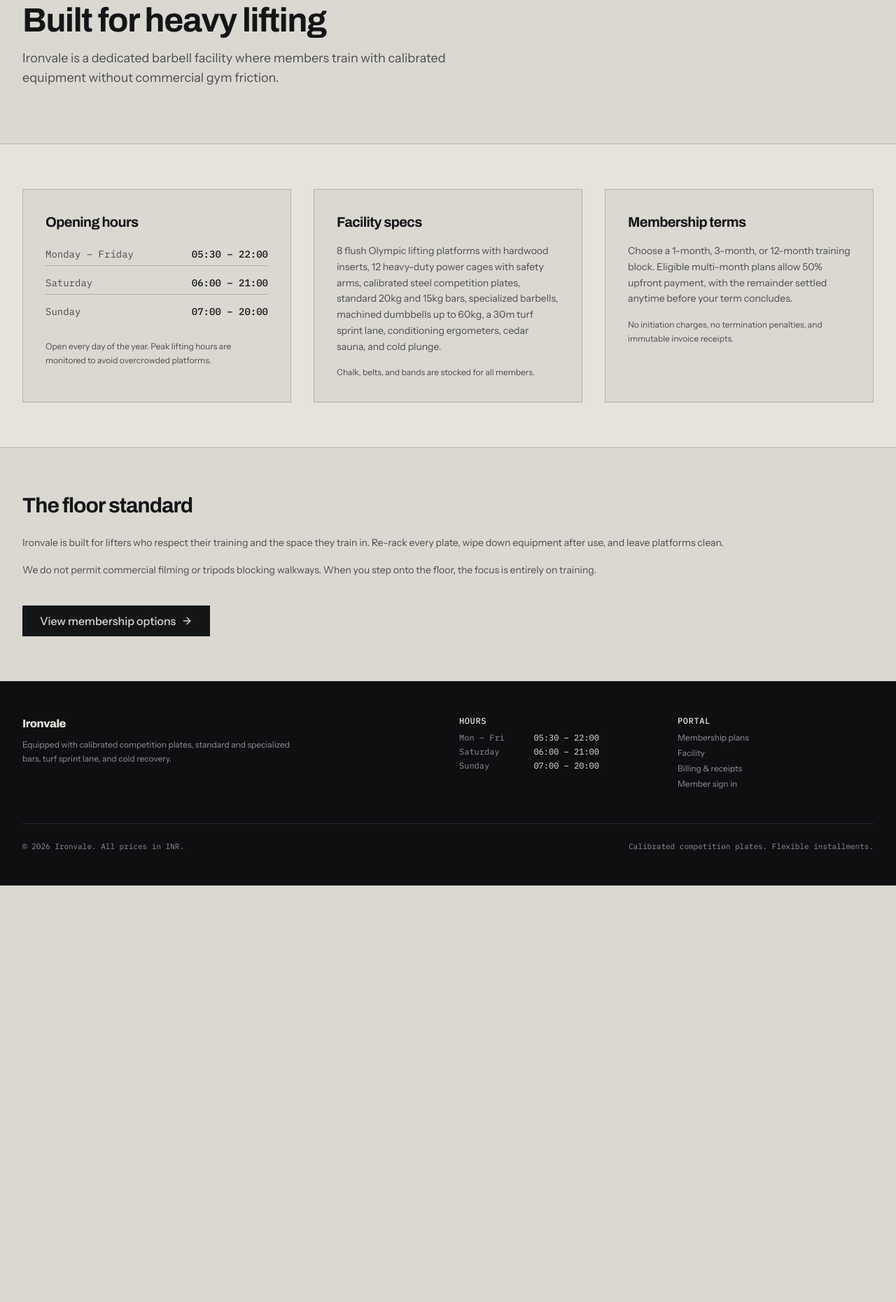
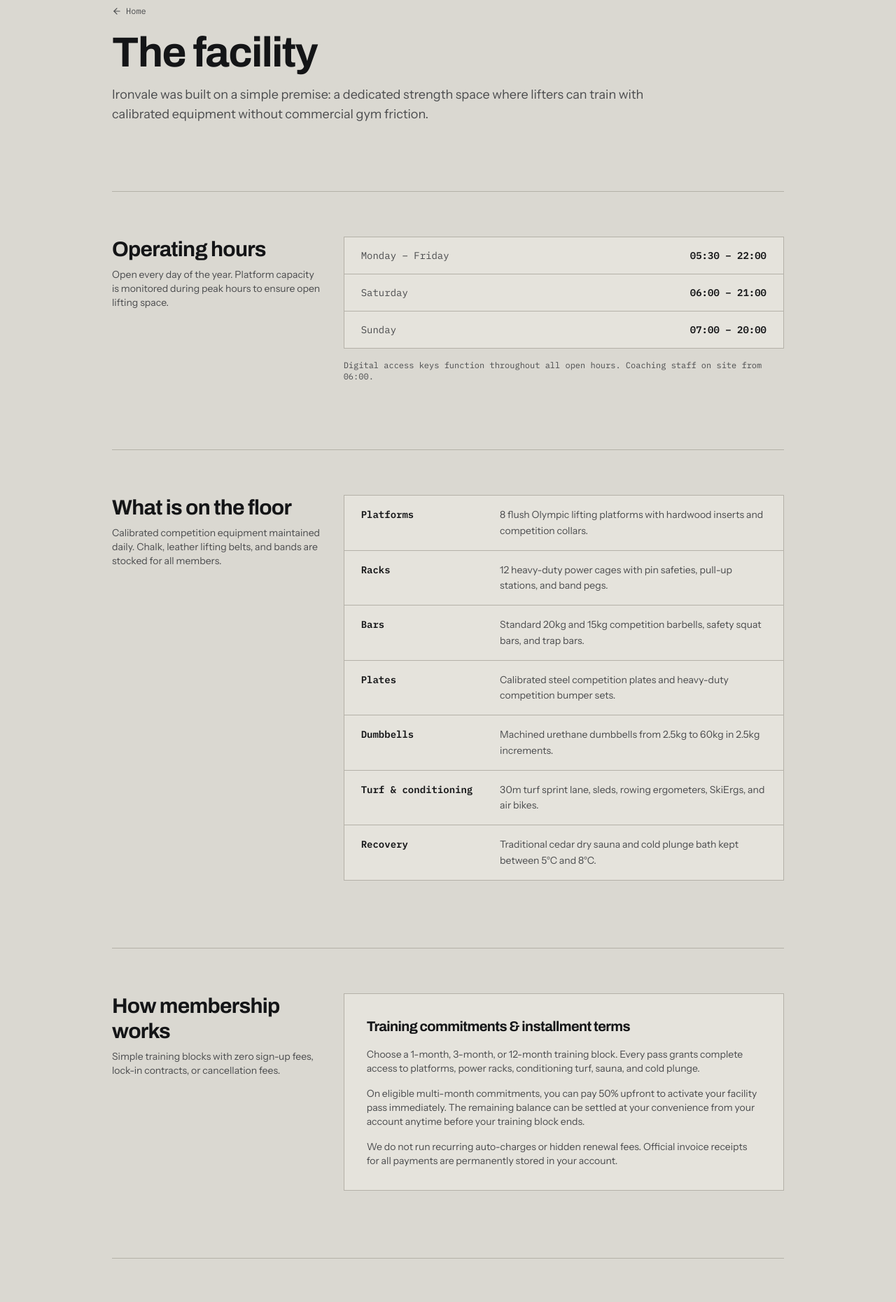
Before and after one commit to Ishank-GH/fitness-subscriptions, a Next.js app: page /about in a window 1280 px wide. Shown: the part 140-2000 px from the top of the page at 70% size. Before the commit the page ends 1405 px from the top, so only its background shows below. Built offline with nearby package versions, Linux system fonts and the light colour scheme; no server answers.

Commit message:
style: restyle about page into plain sections without icon cards

```diff
--- a/src/app/about/page.tsx
+++ b/src/app/about/page.tsx
@@ -1,103 +1,198 @@
 import Link from "next/link";
-import { ArrowRight } from "lucide-react";
+import { ArrowLeft, ArrowUpRight } from "lucide-react";
 import { Button } from "@/components/ui/button";
 
 export const metadata = {
-  title: "Facility | Ironvale",
+  title: "Facility & equipment | Ironvale",
   description:
-    "Calibrated equipment, operating hours, and membership terms at Ironvale.",
+    "Operating hours, calibrated competition equipment, and membership terms at Ironvale.",
 };
+
+const SCHEDULE = [
+  { days: "Monday – Friday", hours: "05:30 – 22:00" },
+  { days: "Saturday", hours: "06:00 – 21:00" },
+  { days: "Sunday", hours: "07:00 – 20:00" },
+];
+
+const INVENTORY = [
+  {
+    category: "Platforms",
+    spec: "8 flush Olympic lifting platforms with hardwood inserts and competition collars.",
+  },
+  {
+    category: "Racks",
+    spec: "12 heavy-duty power cages with pin safeties, pull-up stations, and band pegs.",
+  },
+  {
+    category: "Bars",
+    spec: "Standard 20kg and 15kg competition barbells, safety squat bars, and trap bars.",
+  },
+  {
+    category: "Plates",
+    spec: "Calibrated steel competition plates and heavy-duty competition bumper sets.",
+  },
+  {
+    category: "Dumbbells",
+    spec: "Machined urethane dumbbells from 2.5kg to 60kg in 2.5kg increments.",
+  },
+  {
+    category: "Turf & conditioning",
+    spec: "30m turf sprint lane, sleds, rowing ergometers, SkiErgs, and air bikes.",
+  },
+  {
+    category: "Recovery",
+    spec: "Traditional cedar dry sauna and cold plunge bath kept between 5°C and 8°C.",
+  },
+];
 
 export default function AboutPage() {
   return (
-    <div className="flex flex-col">
-      <section className="border-b border-border py-16 md:py-20 bg-background">
-        <div className="container mx-auto max-w-7xl px-4 sm:px-6 lg:px-8 space-y-4">
-          <h1 className="text-4xl md:text-5xl font-bold tracking-tight text-foreground font-display">
-            Built for heavy lifting
+    <div className="container mx-auto max-w-5xl px-4 sm:px-6 lg:px-8 py-12 sm:py-20 space-y-16 sm:space-y-24 bg-background">
+      {/* Page Header */}
+      <div className="space-y-4 max-w-3xl">
+        <Link
+          href="/"
+          className="font-mono text-xs text-muted-foreground hover:text-foreground inline-flex items-center gap-1.5 transition-colors"
+        >
+          <ArrowLeft className="h-3.5 w-3.5" />
+          Home
+        </Link>
+        <h1 className="font-display font-bold text-4xl sm:text-5xl md:text-6xl tracking-tight text-foreground">
+          The facility
         </h1>
-          <p className="text-muted-foreground text-base md:text-lg max-w-2xl leading-relaxed">
-            Ironvale is a dedicated barbell facility where members train with calibrated equipment without commercial gym friction.
+        <p className="text-base sm:text-lg text-muted-foreground leading-relaxed">
+          Ironvale was built on a simple premise: a dedicated strength space where lifters can train with calibrated equipment without commercial gym friction.
+        </p>
+      </div>
+
+      {/* Section 1: Operating Hours */}
+      <section className="border-t border-border pt-12 sm:pt-16 grid grid-cols-1 md:grid-cols-12 gap-8 items-start">
+        <div className="md:col-span-4 space-y-2">
+          <h2 className="font-display font-bold text-2xl sm:text-3xl tracking-tight text-foreground">
+            Operating hours
+          </h2>
+          <p className="text-xs sm:text-sm text-muted-foreground leading-relaxed">
+            Open every day of the year. Platform capacity is monitored during peak hours to ensure open lifting space.
+          </p>
+        </div>
+
+        <div className="md:col-span-8 space-y-4">
+          <div className="rounded-sm border border-border bg-card divide-y divide-border font-mono text-xs sm:text-sm">
+            {SCHEDULE.map((s) => (
+              <div
+                key={s.days}
+                className="flex items-center justify-between p-4 sm:px-6"
+              >
+                <span className="text-muted-foreground">{s.days}</span>
+                <span className="text-foreground font-semibold tabular-nums">
+                  {s.hours}
+                </span>
+              </div>
+            ))}
+          </div>
+          <p className="text-xs font-mono text-muted-foreground">
+            Digital access keys function throughout all open hours. Coaching staff on site from 06:00.
           </p>
         </div>
       </section>
 
-      <section className="border-b border-border py-16 bg-card">
-        <div className="container mx-auto max-w-7xl px-4 sm:px-6 lg:px-8">
-          <div className="grid grid-cols-1 md:grid-cols-3 gap-8">
-            <div className="rounded-sm border border-border bg-background p-6 md:p-8 space-y-4">
-              <h2 className="text-xl font-bold text-foreground font-display">
-                Opening hours
+      {/* Section 2: What Is on the Floor */}
+      <section className="border-t border-border pt-12 sm:pt-16 grid grid-cols-1 md:grid-cols-12 gap-8 items-start">
+        <div className="md:col-span-4 space-y-2">
+          <h2 className="font-display font-bold text-2xl sm:text-3xl tracking-tight text-foreground">
+            What is on the floor
           </h2>
-              <div className="space-y-2 text-sm text-muted-foreground font-mono">
-                <div className="flex justify-between py-1.5 border-b border-border/50">
-                  <span>Monday – Friday</span>
-                  <span className="text-foreground font-medium">05:30 – 22:00</span>
-                </div>
-                <div className="flex justify-between py-1.5 border-b border-border/50">
-                  <span>Saturday</span>
-                  <span className="text-foreground font-medium">06:00 – 21:00</span>
-                </div>
-                <div className="flex justify-between py-1.5">
-                  <span>Sunday</span>
-                  <span className="text-foreground font-medium">07:00 – 20:00</span>
-                </div>
-              </div>
-              <p className="text-xs text-muted-foreground leading-relaxed pt-2">
-                Open every day of the year. Peak lifting hours are monitored to avoid overcrowded platforms.
+          <p className="text-xs sm:text-sm text-muted-foreground leading-relaxed">
+            Calibrated competition equipment maintained daily. Chalk, leather lifting belts, and bands are stocked for all members.
           </p>
         </div>
 
-            <div className="rounded-sm border border-border bg-background p-6 md:p-8 space-y-4">
-              <h2 className="text-xl font-bold text-foreground font-display">
-                Facility specs
-              </h2>
-              <p className="text-sm text-muted-foreground leading-relaxed">
-                8 flush Olympic lifting platforms with hardwood inserts, 12 heavy-duty power cages with safety arms, calibrated steel competition plates, standard 20kg and 15kg bars, specialized barbells, machined dumbbells up to 60kg, a 30m turf sprint lane, conditioning ergometers, cedar sauna, and cold plunge.
-              </p>
-              <p className="text-xs text-muted-foreground leading-relaxed">
-                Chalk, belts, and bands are stocked for all members.
-              </p>
+        <div className="md:col-span-8">
+          <div className="rounded-sm border border-border bg-card divide-y divide-border text-xs sm:text-sm">
+            {INVENTORY.map((item) => (
+              <div
+                key={item.category}
+                className="grid grid-cols-1 sm:grid-cols-12 p-4 sm:px-6 gap-2 sm:gap-4 items-baseline"
+              >
+                <span className="sm:col-span-4 font-mono font-semibold text-foreground">
+                  {item.category}
+                </span>
+                <span className="sm:col-span-8 text-muted-foreground leading-relaxed">
+                  {item.spec}
+                </span>
               </div>
-
-            <div className="rounded-sm border border-border bg-background p-6 md:p-8 space-y-4">
-              <h2 className="text-xl font-bold text-foreground font-display">
-                Membership terms
-              </h2>
-              <p className="text-sm text-muted-foreground leading-relaxed">
-                Choose a 1-month, 3-month, or 12-month training block. Eligible multi-month plans allow 50% upfront payment, with the remainder settled anytime before your term concludes.
-              </p>
-              <p className="text-xs text-muted-foreground leading-relaxed">
-                No initiation charges, no termination penalties, and immutable invoice receipts.
-              </p>
-            </div>
+            ))}
           </div>
         </div>
       </section>
 
-      <section className="py-16 bg-background">
-        <div className="container mx-auto max-w-7xl px-4 sm:px-6 lg:px-8 space-y-6 max-w-3xl">
-          <h2 className="text-2xl md:text-3xl font-bold text-foreground font-display">
+      {/* Section 3: How Membership Works */}
+      <section className="border-t border-border pt-12 sm:pt-16 grid grid-cols-1 md:grid-cols-12 gap-8 items-start">
+        <div className="md:col-span-4 space-y-2">
+          <h2 className="font-display font-bold text-2xl sm:text-3xl tracking-tight text-foreground">
+            How membership works
+          </h2>
+          <p className="text-xs sm:text-sm text-muted-foreground leading-relaxed">
+            Simple training blocks with zero sign-up fees, lock-in contracts, or cancellation fees.
+          </p>
+        </div>
+
+        <div className="md:col-span-8 space-y-6 text-xs sm:text-sm text-muted-foreground leading-relaxed">
+          <div className="rounded-sm border border-border bg-card p-6 sm:p-8 space-y-4">
+            <h3 className="font-display font-bold text-lg sm:text-xl text-foreground">
+              Training commitments & installment terms
+            </h3>
+            <p>
+              Choose a 1-month, 3-month, or 12-month training block. Every pass grants complete access to platforms, power racks, conditioning turf, sauna, and cold plunge.
+            </p>
+            <p>
+              On eligible multi-month commitments, you can pay 50% upfront to activate your facility pass immediately. The remaining balance can be settled at your convenience from your account anytime before your training block ends.
+            </p>
+            <p>
+              We do not run recurring auto-charges or hidden renewal fees. Official invoice receipts for all payments are permanently stored in your account.
+            </p>
+          </div>
+        </div>
+      </section>
+
+      {/* Section 4: The Floor Standard */}
+      <section className="border-t border-border pt-12 sm:pt-16 grid grid-cols-1 md:grid-cols-12 gap-8 items-start">
+        <div className="md:col-span-4 space-y-2">
+          <h2 className="font-display font-bold text-2xl sm:text-3xl tracking-tight text-foreground">
             The floor standard
           </h2>
-          <div className="space-y-4 text-sm text-muted-foreground leading-relaxed">
+          <p className="text-xs sm:text-sm text-muted-foreground leading-relaxed">
+            A serious training atmosphere requires shared standards.
+          </p>
+        </div>
+
+        <div className="md:col-span-8 space-y-4 text-xs sm:text-sm text-muted-foreground leading-relaxed">
+          <div className="rounded-sm border border-border bg-card p-6 sm:p-8 space-y-3">
             <p>
-              Ironvale is built for lifters who respect their training and the space they train in. Re-rack every plate, wipe down equipment after use, and leave platforms clean.
+              <strong className="text-foreground">Re-rack every plate and dumbbell.</strong> Leave every bar empty and every rack ready for the next lifter.
             </p>
             <p>
-              We do not permit commercial filming or tripods blocking walkways. When you step onto the floor, the focus is entirely on training.
+              <strong className="text-foreground">Keep chalk on the platforms.</strong> Chalk belongs on hands and bars, not the floors or walkways. Wipe down benches and bars after heavy training.
+            </p>
+            <p>
+              <strong className="text-foreground">No tripods in aisles.</strong> Commercial video shoots, tripods obstructing walkways, and loud filming are not permitted. When you step onto the floor, the focus is strictly on training.
             </p>
           </div>
-          <div className="pt-4">
+        </div>
+      </section>
+
+      {/* Bottom CTA */}
+      <div className="border-t border-border pt-10 flex flex-col sm:flex-row items-center justify-between gap-4">
+        <p className="text-xs font-mono text-muted-foreground">
+          Ready to train? Choose your block online.
+        </p>
         <Link href="/plans">
-              <Button size="lg" className="gap-2">
-                View membership options
-                <ArrowRight className="h-4 w-4" />
+          <Button size="lg" className="w-full sm:w-auto gap-2 text-xs font-mono">
+            View membership plans
+            <ArrowUpRight className="h-4 w-4" />
           </Button>
         </Link>
       </div>
     </div>
-      </section>
-    </div>
   );
 }
```
Lines whose indentation alone changed are shown as unchanged.
